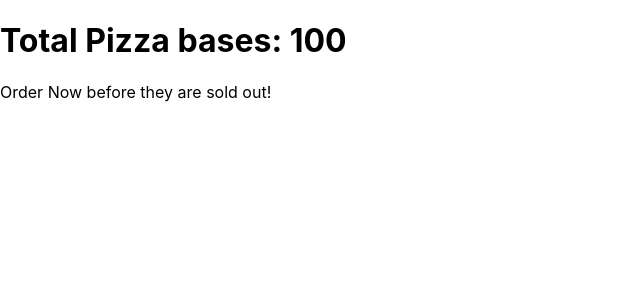
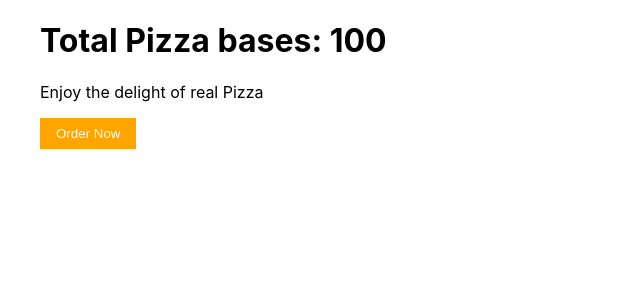
Before and after one commit to emmeiwhite/react-redux-old-days, a React (Create React App) app: page / in a window 1280 px wide. Shown: the top 300 px of the page, without its empty margins (0-640 px from the left). Built offline with nearby package versions, Linux system fonts and the light colour scheme.

Commit message:
react-redux-1.3 mapsStateToProps and mapDispatchToProps

```diff
--- a/public/index.html
+++ b/public/index.html
@@ -2,19 +2,34 @@
 <html lang="en">
   <head>
     <meta charset="utf-8" />
-    <link rel="icon" href="%PUBLIC_URL%/favicon.ico" />
-    <meta name="viewport" content="width=device-width, initial-scale=1" />
-    <meta name="theme-color" content="#000000" />
+    <link
+      rel="icon"
+      href="%PUBLIC_URL%/favicon.ico"
+    />
+    <meta
+      name="viewport"
+      content="width=device-width, initial-scale=1"
+    />
+    <meta
+      name="theme-color"
+      content="#000000"
+    />
     <meta
       name="description"
       content="Web site created using create-react-app"
     />
-    <link rel="apple-touch-icon" href="%PUBLIC_URL%/logo192.png" />
+    <link
+      rel="apple-touch-icon"
+      href="%PUBLIC_URL%/logo192.png"
+    />
     <!--
       manifest.json provides metadata used when your web app is installed on a
       user's mobile device or desktop. See https://developers.google.com/web/fundamentals/web-app-manifest/
     -->
-    <link rel="manifest" href="%PUBLIC_URL%/manifest.json" />
+    <link
+      rel="manifest"
+      href="%PUBLIC_URL%/manifest.json"
+    />
     <!--
       Notice the use of %PUBLIC_URL% in the tags above.
       It will be replaced with the URL of the `public` folder during the build.
@@ -24,7 +39,7 @@
       work correctly both with client-side routing and a non-root public URL.
       Learn how to configure a non-root public URL by running `npm run build`.
     -->
-    <title>React App</title>
+    <title>Food App</title>
   </head>
   <body>
     <noscript>You need to enable JavaScript to run this app.</noscript>
--- a/src/App.js
+++ b/src/App.js
@@ -5,7 +5,7 @@ import store from './component/redux/store'
 function App() {
   return (
     <Provider store={store}>
-      <div className="App">
+      <div className="app">
         <PizzaBox />
       </div>
     </Provider>
--- a/src/component/PizzaBox.js
+++ b/src/component/PizzaBox.js
@@ -1,8 +1,30 @@
-export default function PizzaBox() {
+import { orderPizza } from './redux/index.js'
+
+function PizzaBox(props) {
+  console.log(props)
   return (
     <div>
       <h1>Total Pizza bases: 100</h1>
-      <p>Order Now before they are sold out!</p>
+      <p>Enjoy the delight of real Pizza</p>
+      <button className="btn">Order Now</button>
     </div>
   )
 }
+
+// We need to access our global state in our component, for which we will use the function with the convention name as mapStateToProps
+const mapStateToProps = state => {
+  return {
+    pizzaBase: state.pizzaBase
+  }
+}
+
+// We need to dispatch our actions for which we conventionally make use of mapDispatchToProps:
+
+/** These two function maps  */
+const mapDispatchToProps = dispatch => {
+  return {
+    orderPizza: () => dispatch(orderPizza())
+  }
+}
+
+export default PizzaBox
--- /dev/null
+++ b/src/component/redux/index.js
@@ -0,0 +1,2 @@
+export { orderPizza } from './pizza/PizzaActions'
+// this does import and then export just in one statement
--- a/src/component/redux/store.js
+++ b/src/component/redux/store.js
@@ -5,4 +5,4 @@ import { pizzaReducer } from './pizza/PizzaReducers'
 const store = createStore(pizzaReducer)
 
 export default store
-// we have to provide this store to our entire application and for this we'll make use of react-redux library and use Provider Component in our App.js
+// We have to provide this store to our entire application and for this we'll make use of react-redux library and use Provider Component in our App.js
--- a/src/index.css
+++ b/src/index.css
@@ -1,13 +1,25 @@
 body {
   margin: 0;
-  font-family: -apple-system, BlinkMacSystemFont, 'Segoe UI', 'Roboto', 'Oxygen',
-    'Ubuntu', 'Cantarell', 'Fira Sans', 'Droid Sans', 'Helvetica Neue',
-    sans-serif;
+  font-family: -apple-system, BlinkMacSystemFont, 'Segoe UI', 'Roboto', 'Oxygen', 'Ubuntu',
+    'Cantarell', 'Fira Sans', 'Droid Sans', 'Helvetica Neue', sans-serif;
   -webkit-font-smoothing: antialiased;
   -moz-osx-font-smoothing: grayscale;
 }
 
 code {
-  font-family: source-code-pro, Menlo, Monaco, Consolas, 'Courier New',
-    monospace;
+  font-family: source-code-pro, Menlo, Monaco, Consolas, 'Courier New', monospace;
 }
+
+.app {
+  margin: 0 auto;
+  max-width: 1200px;
+}
+
+.btn {
+  padding: 0.5rem 1rem;
+  border: none;
+  background-color: orange;
+  color: white;
+  font-weight: 500;
+  cursor: pointer;
+}
```
